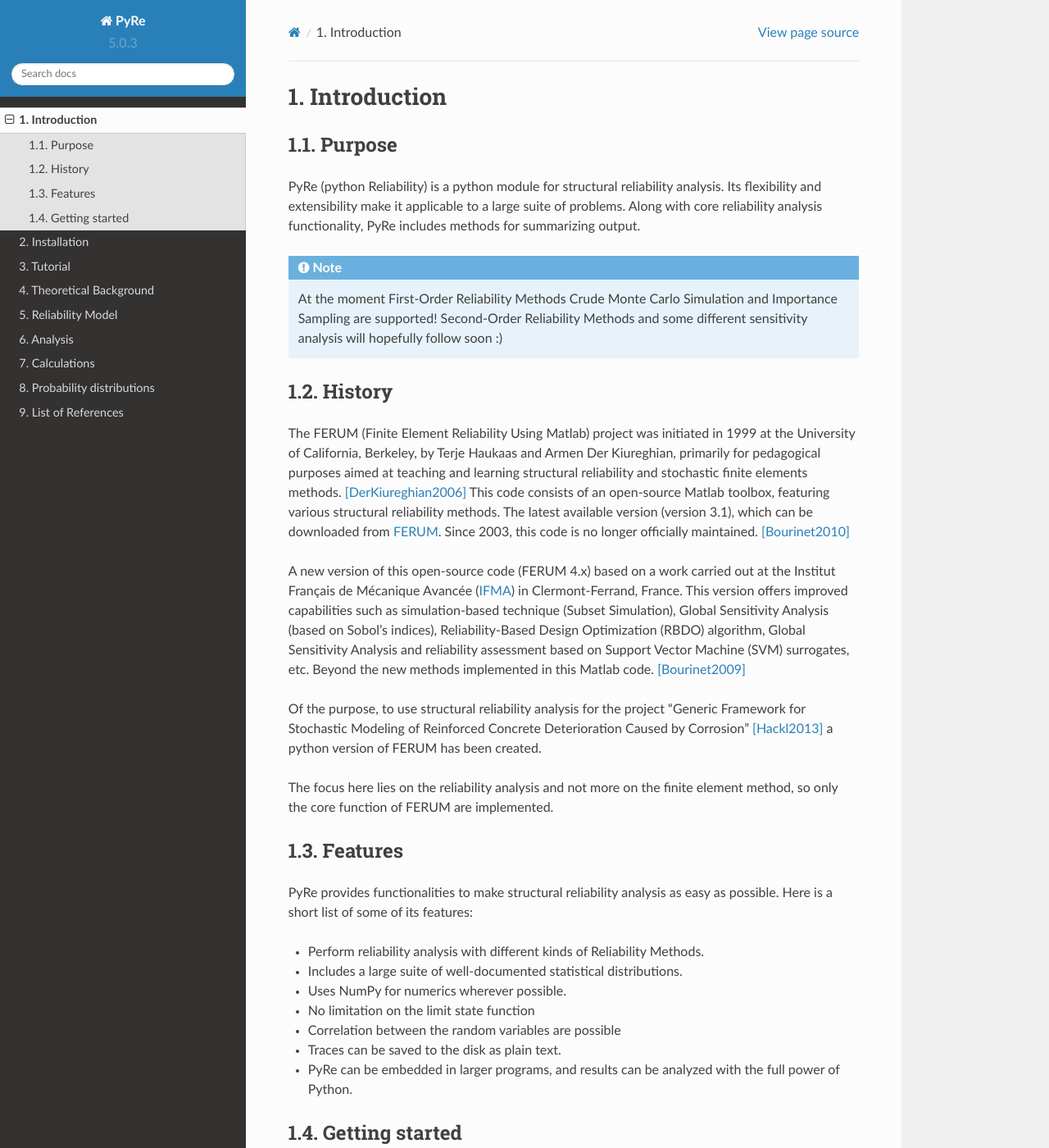
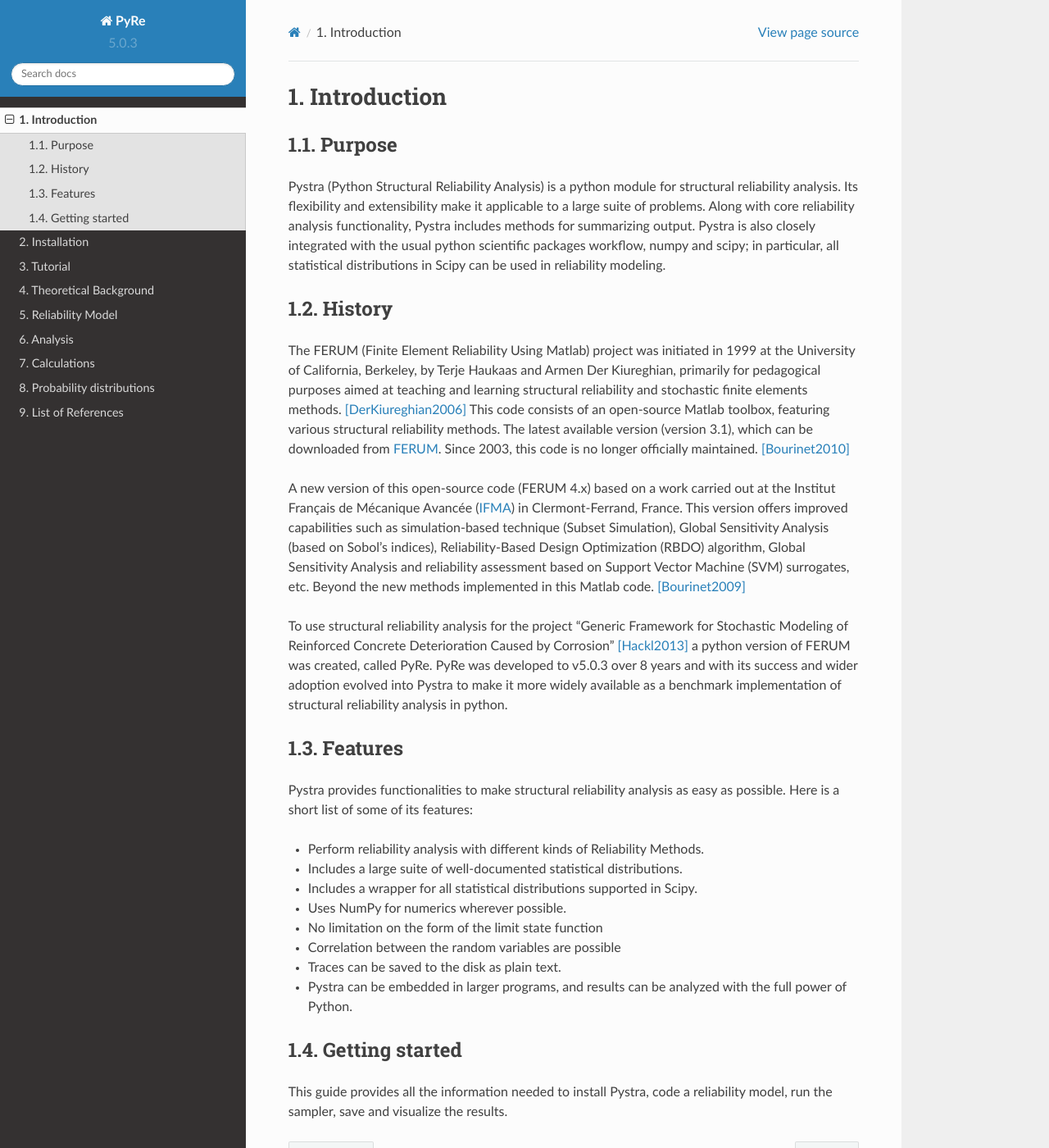
Before and after one commit to pystra/pystra, a Sphinx documentation site: the page built from docs/README.rst, in a window 1280 px wide and 1400 px high. Shown: the whole window at 82% size. Built offline with Sphinx 7.4.7 and the Read the Docs theme 2.0.0, drawn with Linux system fonts in a browser that asks for light colours; some of the changed text lies outside the part shown.

Commit message:
Updated docs readme

```diff
--- a/docs/README.rst
+++ b/docs/README.rst
@@ -5,17 +5,10 @@ Introduction
 Purpose
 =======
 
-PyRe (python Reliability) is a python module for structural reliability
-analysis. Its flexibility and extensibility make it applicable to a large
-suite of problems. Along with core reliability analysis functionality, PyRe
-includes methods for summarizing output.
-
-.. note::
-
-   At the moment First-Order Reliability Methods Crude Monte Carlo Simulation
-   and Importance Sampling are supported! Second-Order Reliability Methods and
-   some different sensitivity analysis will hopefully follow soon :)
-
+Pystra (Python Structural Reliability Analysis) is a python module for structural reliability analysis. Its flexibility and extensibility make it applicable to a large
+suite of problems. Along with core reliability analysis functionality, Pystra
+includes methods for summarizing output. Pystra is also closely integrated with the usual python scientific packages workflow, numpy and scipy; in particular, all
+statistical distributions in Scipy can be used in reliability modeling.
 
 History
 =======
@@ -38,45 +31,44 @@ Sensitivity Analysis and reliability assessment based on Support Vector
 Machine (SVM) surrogates, etc. Beyond the new methods implemented in this
 Matlab code. [Bourinet2009]_
 
-Of the purpose, to use structural reliability analysis for the project
+
+To use structural reliability analysis for the project
 "Generic Framework for Stochastic Modeling of Reinforced Concrete
-Deterioration Caused by Corrosion" [Hackl2013]_ a python version of FERUM has
-been created.
-
-The focus here lies on the reliability analysis and not more on the finite
-element method, so only the core function of FERUM are implemented.
-
+Deterioration Caused by Corrosion" [Hackl2013]_ a python version of FERUM was
+created, called PyRe. PyRe was developed to v5.0.3 over 8 years and with its
+success and wider adoption evolved into Pystra to make it more widely available
+as a benchmark implementation of structural reliability analysis in python.
 
 
 Features
 ========
 
-PyRe provides functionalities to make structural reliability analysis as easy
+Pystra provides functionalities to make structural reliability analysis as easy
 as possible. Here is a short list of some of its features:
 
 * Perform reliability analysis with different kinds of Reliability Methods.
 
 * Includes a large suite of well-documented statistical distributions.
 
+* Includes a wrapper for all statistical distributions supported in Scipy.
+
 * Uses NumPy for numerics wherever possible.
 
-* No limitation on the limit state function
+* No limitation on the form of the limit state function
 
 * Correlation between the random variables are possible
 
 * Traces can be saved to the disk as plain text.
 
-* PyRe can be embedded in larger programs, and results can be analyzed
+* Pystra can be embedded in larger programs, and results can be analyzed
   with the full power of Python.
 
 
 Getting started
 ===============
 
-This guide provides all the information needed to install PyRe, code a
-reliability model, run the sampler, save and visualize the results. In
-addition, it contains a list of the statistical distributions currently
-available.
+This guide provides all the information needed to install Pystra, code a
+reliability model, run the sampler, save and visualize the results.
 
 .. _`FERUM`: http://www.ce.berkeley.edu/projects/ferum/
 
```
